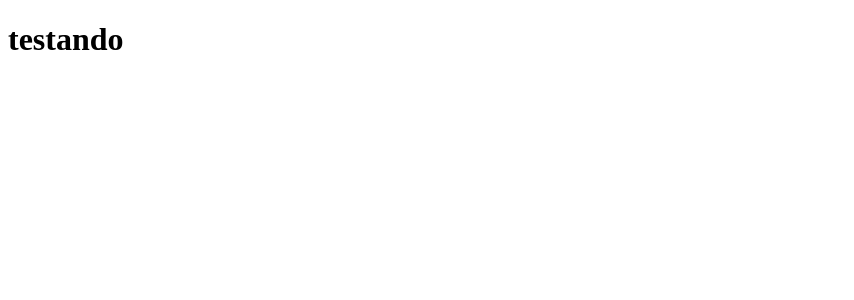
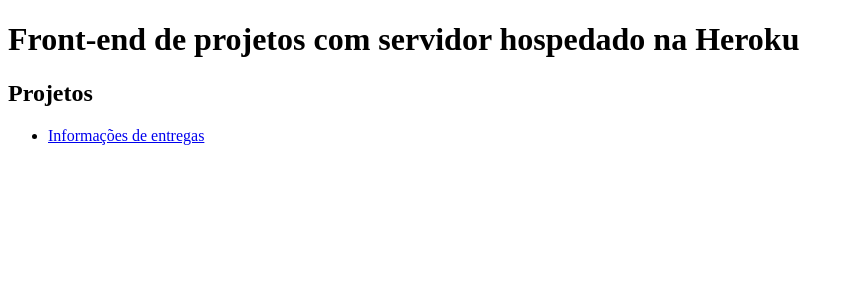
Before and after one commit to RamonBosi/heroku-front-end, a React (Create React App) app in the folder heroku-front-end/: page / in a window 1280 px wide. Shown: the top 300 px of the page, without its empty margins (0-854 px from the left). Built offline with nearby package versions, Linux system fonts and the light colour scheme.

Commit message:
Preparing project routes

```diff
--- a/heroku-front-end/src/App.js
+++ b/heroku-front-end/src/App.js
@@ -1,7 +1,3 @@
-export default function App() {
-  return (
-    <>
-      <h1>testando</h1>
-    </>
-  );
-}
+import ProjectsRoutes from './ProjectsRoutes'
+
+export default function App(){ return <ProjectsRoutes/> }
--- /dev/null
+++ b/heroku-front-end/src/Projects/DeliveryInformation/index.js
@@ -0,0 +1,7 @@
+export default function DeliveryInformation(){
+    return (
+        <>
+            <h1>testando</h1>
+        </>
+    )
+}
--- /dev/null
+++ b/heroku-front-end/src/ProjectsRoutes/components/Home/index.js
@@ -0,0 +1,15 @@
+import { Link } from 'react-router-dom'
+
+export default function Home(){
+    return(
+        <>
+        <h1>Front-end de projetos com servidor hospedado na Heroku</h1>
+            <h2>Projetos</h2>
+            <ul>
+                <li>
+                    <Link to = '/deliveryInformation'>Informações de entregas</Link>
+                </li>
+            </ul>
+        </>
+    )
+}
--- /dev/null
+++ b/heroku-front-end/src/ProjectsRoutes/index.js
@@ -0,0 +1,14 @@
+import { BrowserRouter, Routes, Route } from 'react-router-dom'
+import Home from './components/Home'
+import DeliveryInformation from '../Projects/DeliveryInformation';
+
+export default function ProjectsRoutes() {
+  return (
+    <BrowserRouter>
+      <Routes>
+        <Route path = '/' element = {<Home/>}/>
+        <Route path = '/deliveryInformation/*' element = {<DeliveryInformation/>}/>
+      </Routes>
+    </BrowserRouter>
+  );
+}
```
Also changed, not shown: heroku-front-end/src/ProjectsRoutes/RepositoryContext/index.js (added, +16 -0 lines).
